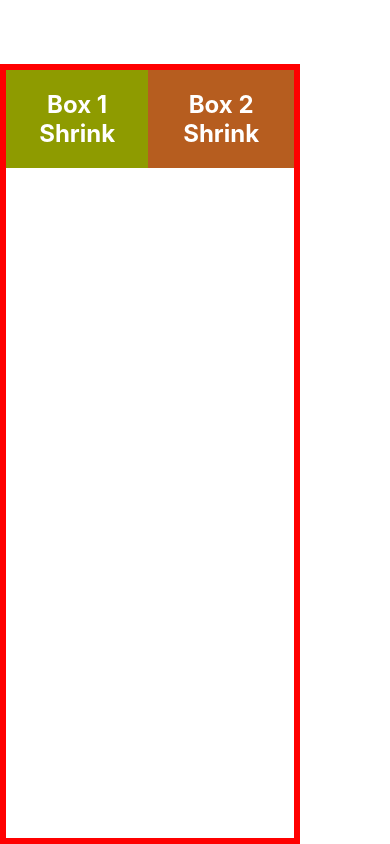
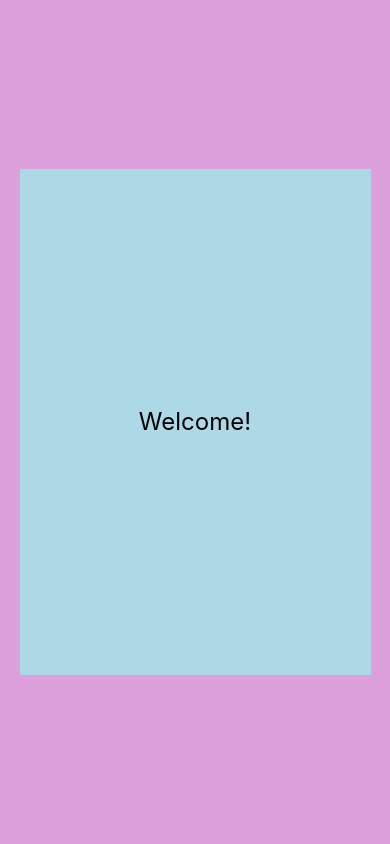
Before and after one commit to theo-fortune/heyo, a React Native app: screen / in a window 390 px wide. Built offline with nearby package versions, Linux system fonts and the light colour scheme.

Commit message:
dimensions api

```diff
--- a/App.js
+++ b/App.js
@@ -1,32 +1,34 @@
-import { View, StyleSheet } from "react-native";
+import { View, StyleSheet, Text, Dimensions } from "react-native";
 import Box from "./components/Box";
 
 export default function App() {
   return (
     <View style={styles.container}>
-      <Box style={{ backgroundColor: "#8e9b00", flexShrink: 1 }}>
-        Box 1 Shrink
-      </Box>
-      <Box style={{ backgroundColor: "#b65d1f", flexShrink: 1 }}>
-        Box 2 Shrink
-      </Box>
-      {/* <Box style={{ backgroundColor: "#1c4c56" }}>Box 3</Box>
-      <Box style={{ backgroundColor: "#ab9156" }}>Box 4</Box>
-      <Box style={{ backgroundColor: "#6b0803" }}>Box 5</Box>
-      <Box style={{ backgroundColor: "#1c4c56" }}>Box 6</Box>
-      <Box style={{ backgroundColor: "#b95f21" }}>Box 7</Box> */}
+      <View style={styles.box}>
+        <Text style={styles.text}>Welcome!</Text>
+      </View>
     </View>
   );
 }
 
+const windowWidth = Dimensions.get("window").width;
+const windowHeight = Dimensions.get("window").height;
+
 const styles = StyleSheet.create({
   container: {
     flex: 1,
-    width: 300,
-    flexDirection: "row",
-    alignItems: "flex-start",
-    marginTop: 64,
-    borderWidth: 6,
-    borderColor: "red",
+    backgroundColor: "plum",
+    alignItems: "center",
+    justifyContent: "center",
   },
+  box: {
+    width: windowWidth > 500 ? "70%" : "90%",
+    height: windowHeight > 600 ? "60%" : "90%",
+    backgroundColor: "lightblue",
+    alignItems: "center",
+    justifyContent: "center"
+  },
+  text: {
+    fontSize: windowWidth > 500 ? 50 : 24,
+  }
 });
--- a/components/Box.js
+++ b/components/Box.js
@@ -1,6 +1,6 @@
 import { View, Text, StyleSheet } from "react-native";
 
-export default function Box({children, style}) {
+export default function Box({ children, style }) {
   return (
     <View style={[styles.box, style]}>
       <Text style={styles.text}>{children}</Text>
@@ -12,12 +12,12 @@
   box: {
     backgroundColor: "#fff",
     padding: 20,
+    flexGrow: 1,
   },
   text: {
     fontSize: 24,
     fontWeight: "bold",
     textAlign: "center",
     color: "white",
-
-  }
-})
+  },
+});
```
